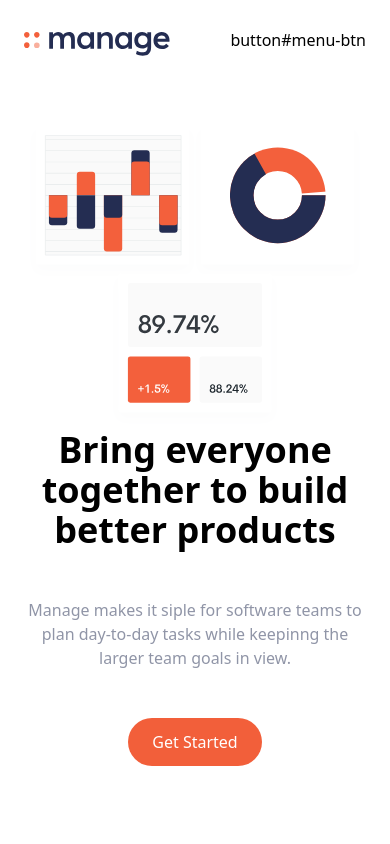
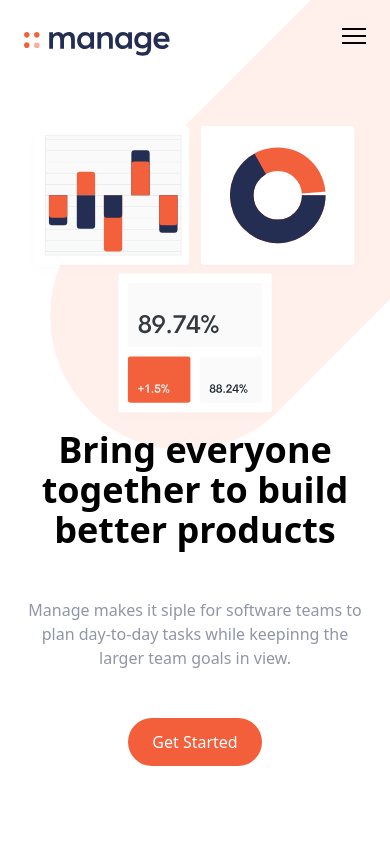
Before and after one commit to Nebenmor/Manage2, a website: page public/index.html in a window 390 px wide. Shown: the top 844 px of the page. Drawn offline with Linux system fonts and the light colour scheme.

Commit message:
implement hamburger icon

```diff
--- a/public/index.html
+++ b/public/index.html
@@ -29,8 +29,14 @@
               </a>
 
               <!-- Hamburger Icon -->
-               button#menu-btn
+               <button id="menu-btn" class="block hamburger md:hidden focus:outline-none">
+                <span class="hamburger-top"></span>
+                <span class="hamburger-middle"></span>
+                <span class="hamburger-bottom"></span>
+               </button>
         </div>
+
+
     </nav>
 
     <!-- Hero Section -->
@@ -280,8 +286,9 @@
                         Copyright &copy; 2024, All Rights Reserved
                       </div>
                    </div>
-
             </div>
         </footer>
+
+    <script src="./script.js"></script>
 </body>
 </html>
--- a/src/input.css
+++ b/src/input.css
@@ -1,3 +1,73 @@
 @tailwind base;
 @tailwind components;
 @tailwind utilities;
+
+body {
+    background-image: url('../public/img/bg-tablet-pattern.svg');
+    background-repeat: no-repeat;
+    background-size: 800px;
+    background-position: 90% -25%;
+}
+
+#cta {
+    background-image: url('../public/img/bg-simplify-section-desktop.svg');
+    background-repeat: no-repeat;
+}
+
+@media (max-width: 576px) {
+    body {
+        background-position: 50px -50px;
+        background-size: 500px;
+    }
+
+    #cta {
+        background-image: url('../public/img/bg-simplify-section-mobile.svg');
+    }
+}
+
+/* Hamburger Menu */
+.hamburger {
+    cursor: pointer;
+    width: 24px;
+    height: 24px;
+    transition: all 0.25s;
+    position: relative;
+}
+
+.hamburger-top,
+.hamburger-middle,
+.hamburger-bottom {
+    position: absolute;
+    top: 0;
+    left: 0;
+    width: 24px;
+    height: 2px;
+    background: #000;
+    transform: rotate(0);
+    transition: all 0.5s;
+}
+
+.hamburger-middle {
+    transform: translateY(7px);
+}
+
+.hamburger-bottom {
+    transform: translateY(14px);
+}
+
+.open {
+    transform: rotate(90deg);
+    transform: translateY(0px);
+}
+
+.open .hamburger-top {
+    transform: rotate(45deg) translateY(6px) translate(6px);
+}
+
+.open .hamburger-middle {
+    display: none;
+}
+
+.open .hamburger-bottom {
+    transform: rotate(-45deg) translateY(6px) translate(-6px);
+}
```
Also changed, not shown: public/output.css, public/script.js (added), 1 other file.
